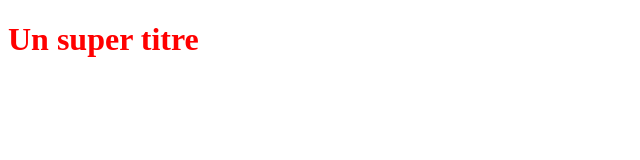
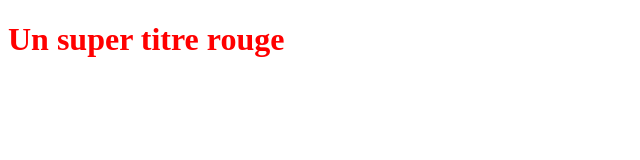
Before and after one commit to PowerBob-ctrl/openClassRoomProject, a plain HTML site: page index.html in a window 1280 px wide. Shown: the whole page, without its empty margins (0-640 px from the left). Drawn offline with Linux system fonts and the light colour scheme.

Commit message:
Modification du h1

```diff
--- a/index.html
+++ b/index.html
@@ -5,6 +5,6 @@
    <link rel="stylesheet" type="text/css" href="styles.css">
 </head>
 <body>
-   <h1>Un super titre</h1>
+   <h1>Un super titre rouge</h1>
 </body>
 </html>
```
